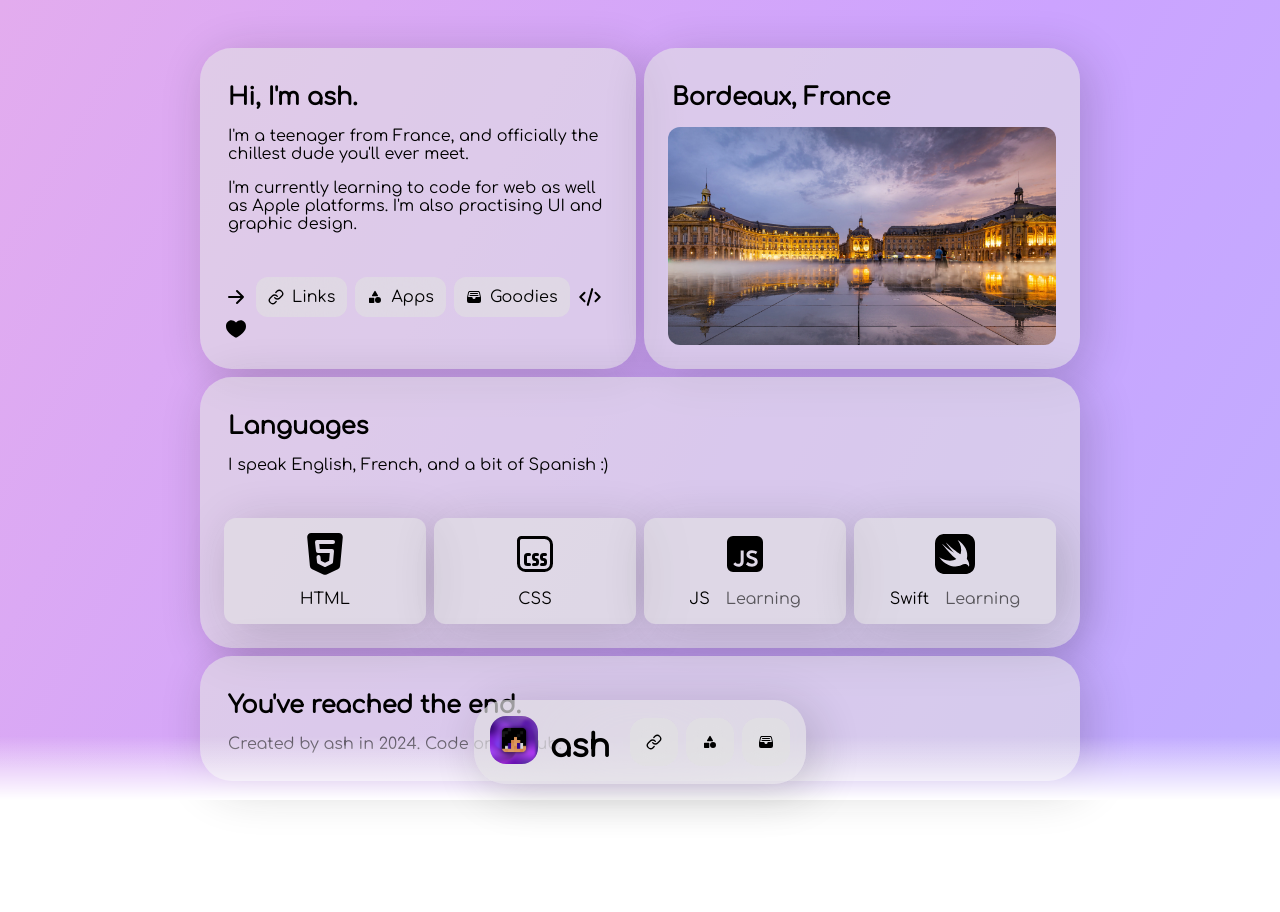
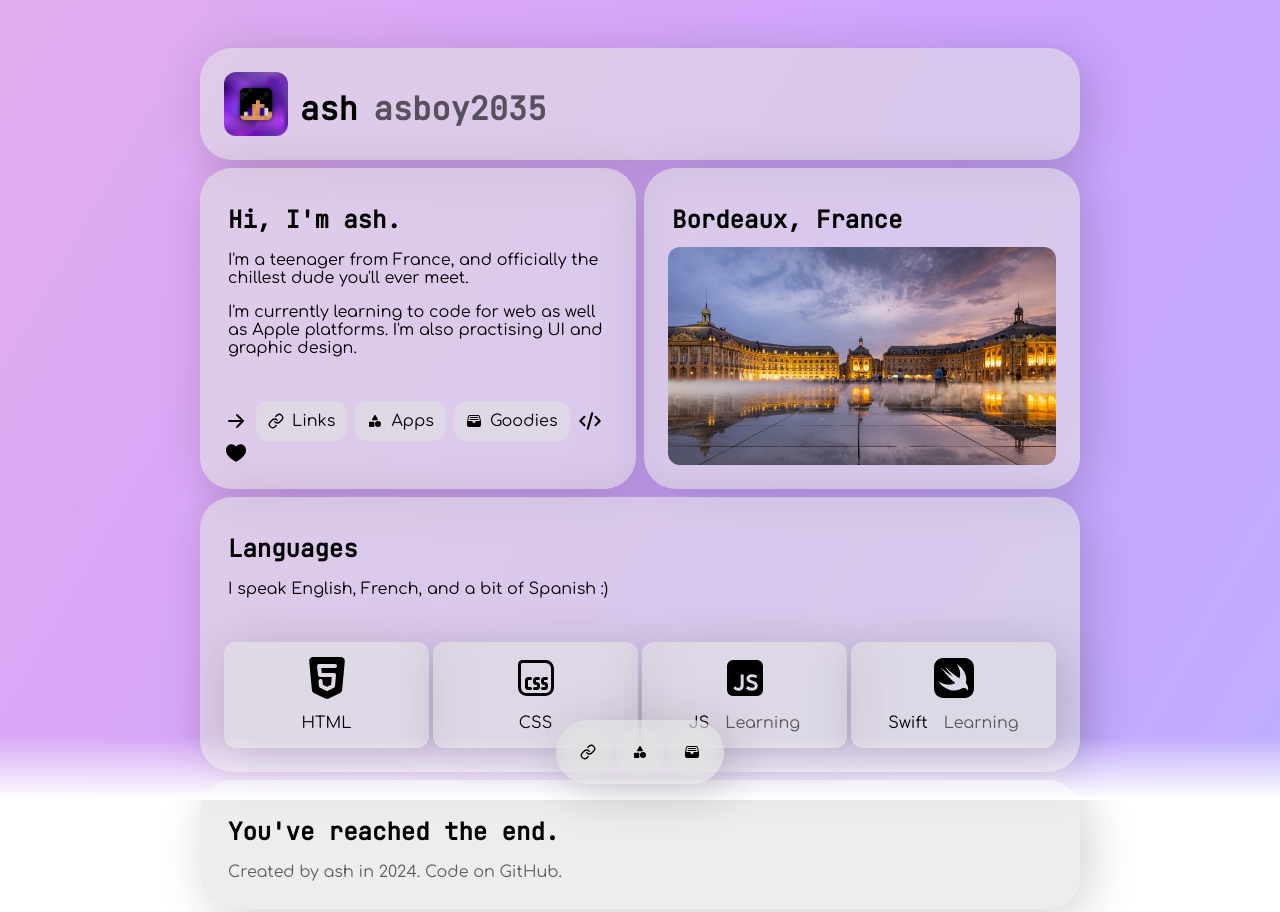
Before and after one commit to asboy2035/asboy2035, a website built with webpack: page index.html in a window 1280 px wide. Shown: the top 912 px of the page. Built offline with nearby package versions, Linux system fonts and the light colour scheme.

Commit message:
update header font, update nav design, add expanded about

```diff
--- a/index.html
+++ b/index.html
@@ -7,6 +7,7 @@
   <meta name="viewport" content="width=device-width, initial-scale=1.0">
   <link rel="shortcut icon" href="./images/avatar.jpg" type="image/jpg">
   <link href="https://fonts.googleapis.com/css2?family=Comfortaa" rel="stylesheet">
+  <link href="https://fonts.googleapis.com/css2?family=JetBrains+Mono" rel="stylesheet">
   <link rel="stylesheet" type="text/css" href="./styles.css">
 
   <!--SEO-->
@@ -22,6 +23,18 @@
     <!-- Main content -->
     <div class="content spaced transparent">
       <!-- About -->
+      <div class="card">
+        <div class="hStack">
+          <img src="images/avatar.jpg" alt="ash's Avatar" class="bigAvatar">
+          <div class="vStack">
+            <div class="hStack">
+              <h1>ash</h1>
+              <h1 class="light">asboy2035</h1>
+            </div>
+          </div>
+        </div>
+      </div>
+
       <div class="grid spaced edgeToEdge">
         <div class="card autospace">
           <div class="vStack edgeToEdge">
@@ -117,14 +130,8 @@
     </div>
 
     <header>
-      <!-- Profile -->
-      <div class="profile transparent hStack">
-        <a href="/"><img class="avatar" src="./images/avatar.jpg" alt="ash's Avatar"></a>
-        <h1>ash</h1>
-      </div>
-
       <!-- Navigation -->
-      <div class="hStack">
+      <div class="hStack tight">
         <a href="/links">
           <button class="navigationButton" aria-label="ash's Links">
             <svg width="24" height="24" viewBox="0 0 24 24" xmlns="http://www.w3.org/2000/svg"><g fill="none" stroke="currentColor" stroke-linecap="round" stroke-linejoin="round" stroke-width="2"><path d="M10 13a5 5 0 0 0 7.54.54l3-3a5 5 0 0 0-7.07-7.07l-1.72 1.71"/><path d="M14 11a5 5 0 0 0-7.54-.54l-3 3a5 5 0 0 0 7.07 7.07l1.71-1.71"/></g></svg>
--- a/styles.css
+++ b/styles.css
@@ -40,6 +40,10 @@ h1, h2, h3, h4, h5, h6, p {
 }
 h1, h2, h3 {
   margin-top: 0.75rem;
+  font-family: 'JetBrains Mono', monospace;
+}
+.profile h1 {
+  margin: 0;
 }
 
 div {
@@ -81,16 +85,19 @@ header {
   justify-content: space-between;
   align-items: center;
 
-  gap: 1rem;
+  gap: 0.35rem;
   background: var(--foreground-color);
   box-shadow: 0.5rem 0.5rem 3rem rgba(28, 28, 28, 0.2);
-  padding: 1rem;
+  padding: 0.5rem;
   border-radius: 2rem;
   z-index: 3;
   backdrop-filter: blur(5rem);
 }
 
 a {
+  display: flex;
+  align-items: center;
+  justify-content: center;
   text-decoration: none;
   color: var(--text-color);
   cursor: pointer;
@@ -199,6 +206,9 @@ button:disabled {
 .edgeToEdge {
   padding: 0;
 }
+.tight {
+  gap: 0.25rem;
+}
 
 .centered {
   display: flex;
@@ -225,9 +235,9 @@ button:disabled {
 }
 
 @keyframes swirl {
-  0% { background-position: 0% 50%; }
+  0% { background-position: 0 50%; }
   50% { background-position: 100% 50%; }
-  100% { background-position: 0% 50%; }
+  100% { background-position: 0 50%; }
 }
 
 .bottomMask {
@@ -251,15 +261,18 @@ button:disabled {
 .avatar, .navigationButton {
   width: 3rem;
   height: 3rem;
-  border-radius: 1rem;
+  border-radius: 50%;
   transition: 0.2s ease-in-out;
 }
-
 .navigationButton {
   padding: 0;
 }
 .navigationButton > svg {
   height: 2rem;
+}
+.bigAvatar {
+  width: 4rem !important;
+  height: 4rem !important;
 }
 
 .grid {
@@ -332,10 +345,6 @@ button:disabled {
     --swirly-03: rgb(21, 0, 46);
     --swirly-04: rgb(0, 7, 36);
   }
-
-  * {
-    box-shadow: none !important;
-  }
 }
 
 @media (max-width: 35rem) {
```
Also changed, not shown: apps/index.html (+2 -1 lines), apps/stand.html (+2 -2 lines), goodies/index.html (+2 -1 lines), links/index.html (+2 -1 lines).
